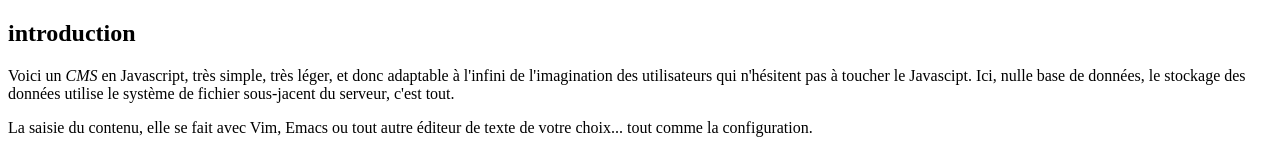
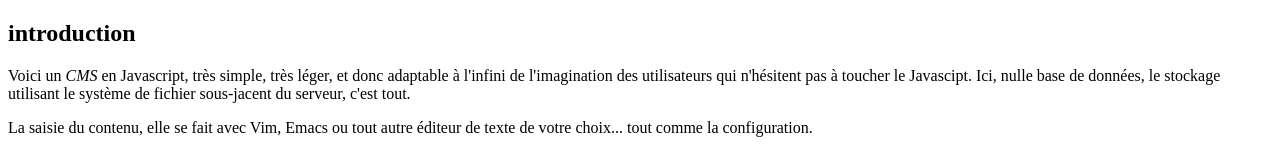
Before and after one commit to BernardTatin/bright-marcel, a plain HTML site: page pages/main/index.html in a window 1280 px wide. Shown: the top 153 px of the page. Drawn offline with Linux system fonts and the light colour scheme.

Commit message:
Refactoring, vers une simplification du code et un texte (très légèrement) amélioré

```diff
--- a/pages/main/index.html
+++ b/pages/main/index.html
@@ -7,7 +7,7 @@
     </head>
     <body>
         <h2>introduction</h2>
-        <p>Voici un <em>CMS</em> en Javascript, très simple, très léger, et donc adaptable à l'infini de l'imagination des utilisateurs qui n'hésitent pas à toucher le Javascipt. Ici, nulle base de données, le stockage des données utilise le système de fichier sous-jacent du serveur, c'est tout.</p>
+        <p>Voici un <em>CMS</em> en Javascript, très simple, très léger, et donc adaptable à l'infini de l'imagination des utilisateurs qui n'hésitent pas à toucher le Javascipt. Ici, nulle base de données, le stockage utilisant le système de fichier sous-jacent du serveur, c'est tout.</p>
         <p>La saisie du contenu, elle se fait avec Vim, Emacs ou tout autre éditeur de texte de votre choix... tout comme la configuration.</p>
         <p>Bien que le système soit simple, je ne le recommande pas aux débutants en informatique.</p>
 
```
Also changed, not shown: pages/js/content.html (+1 -1 lines).
